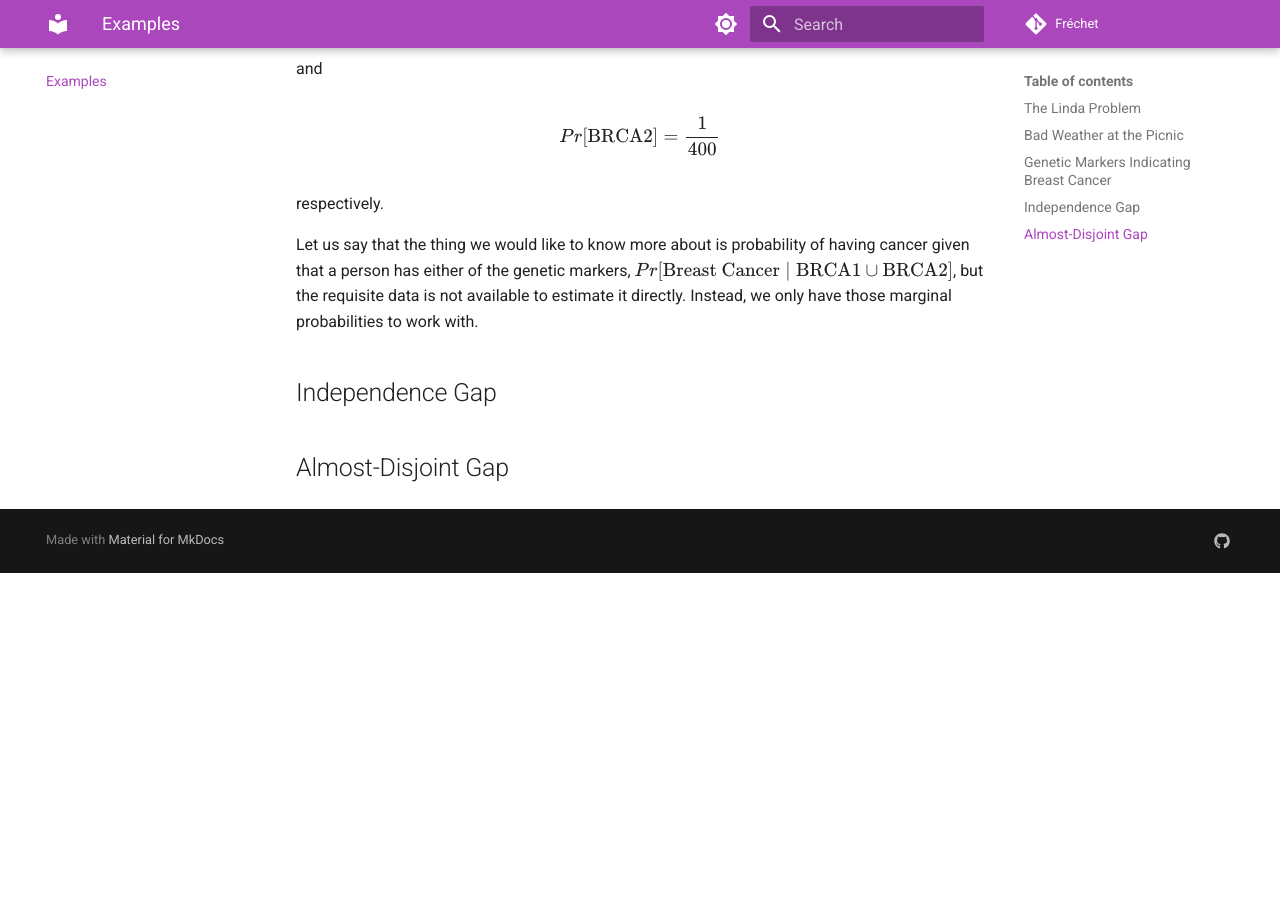
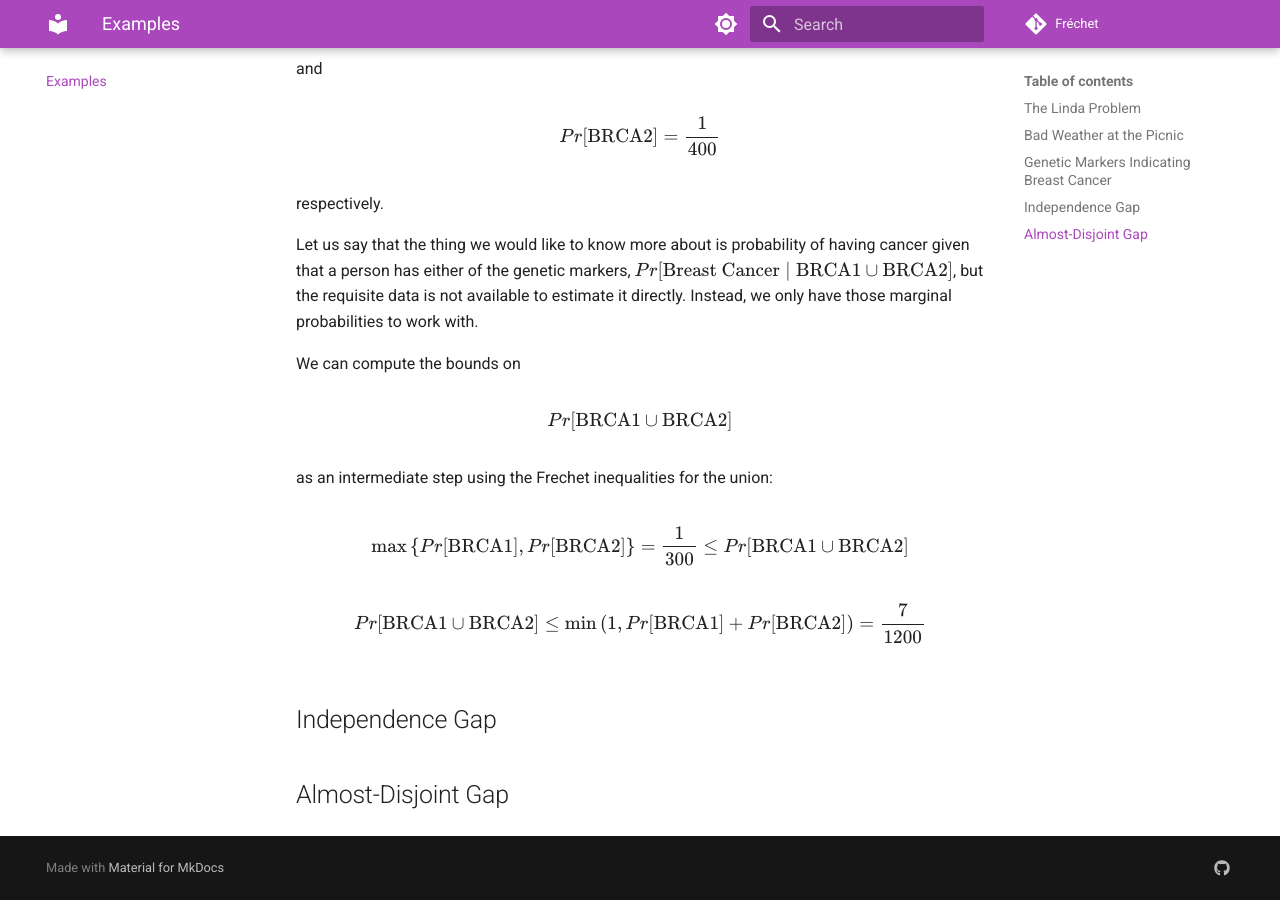
Before and after one commit to galenseilis/frechet, an MkDocs documentation site: the page built from docs/examples.md, in a window 1280 px wide and 900 px high, scrolled down 2830 px. Built offline with MkDocs 1.6.1 and Material for MkDocs 9.7.7, drawn with Linux system fonts in a browser that asks for light colours; comment, search, counter and statistics services are not loaded; before the commit the page ends 3403 px from its top, so only the background shows below that.

Commit message:
Expanded on bayes rule example

```diff
--- a/docs/examples.md
+++ b/docs/examples.md
@@ -83,6 +83,17 @@ respectively.
 
 Let us say that the thing we would like to know more about is probability of having cancer given that a person has either of the genetic markers, $Pr[\text{Breast Cancer} \mid \text{BRCA1} \cup \text{BRCA2}]$, but the requisite data is not available to estimate it directly. Instead, we only have those marginal probabilities to work with.
 
+We can compute the bounds on
+
+$$Pr[ \text{BRCA1} \cup \text{BRCA2}]$$
+
+as an intermediate step using the Frechet inequalities for the union:
+
+
+$$\max \left\{ Pr[\text{BRCA1}], Pr[\text{BRCA2}]\right\} = \frac{1}{300} \leq Pr[ \text{BRCA1} \cup \text{BRCA2}]$$
+
+$$ Pr[ \text{BRCA1} \cup \text{BRCA2}] \leq \min \left(1, Pr[\text{BRCA1}] + Pr[\text{BRCA2}]  \right) = \frac{7}{1200}$$
+
 ## Independence Gap
 
 ## Almost-Disjoint Gap
```
Also changed, not shown: docs/methodology.md (+1 -1 lines).
